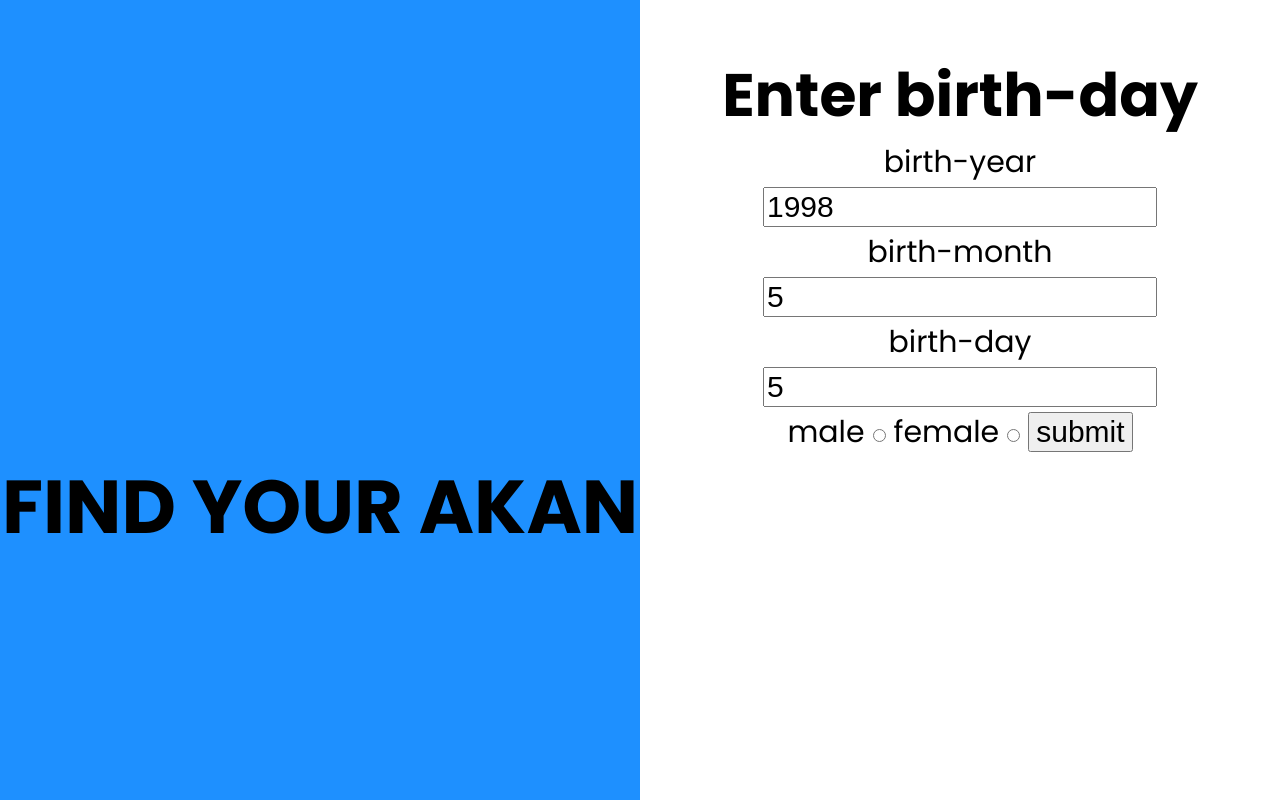
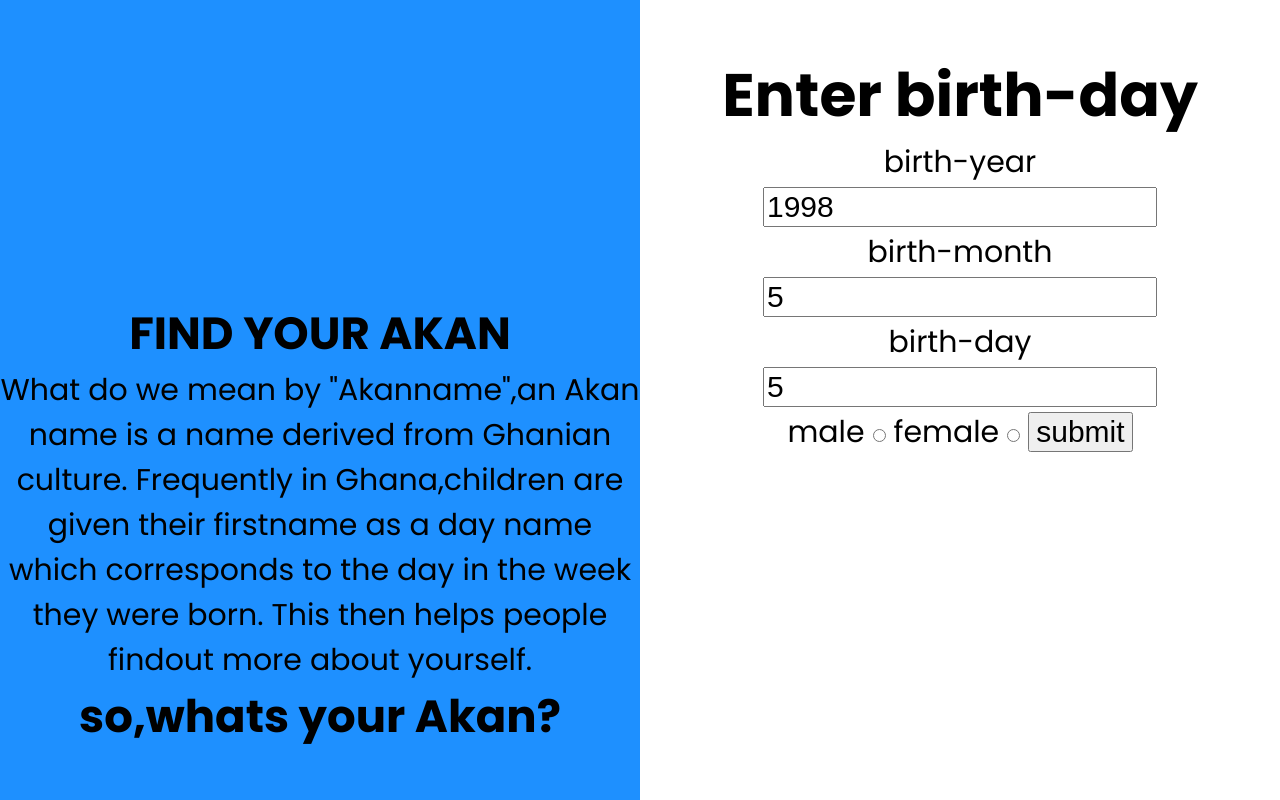
Before and after one commit to leonkae/leonkae.myakan.io, a plain HTML site: page index.html in a window 1280 px wide. Shown: the top 800 px of the page. Drawn offline with Linux system fonts and the light colour scheme.

Commit message:
about section modified

```diff
--- a/index.html
+++ b/index.html
@@ -4,7 +4,7 @@
     <meta charset="UTF-8" />
     <meta http-equiv="X-UA-Compatible" content="IE=edge" />
     <meta name="viewport" content="width=device-width, initial-scale=1.0" />
-    <title>Document</title>
+    <title>AKAN GENERATOR</title>
     <link rel="preconnect" href="https://fonts.googleapis.com" />
     <link rel="preconnect" href="https://fonts.gstatic.com" crossorigin />
     <link
@@ -17,8 +17,9 @@
     <div class="container">
       <div class="leftside">
         <h2>FIND YOUR AKAN</h2>
-
-        <!--<P>Lorem ipsum dolor sit amet, consectetur adipisicing elit. Exercitationem, ipsam! Molestias velit aliquam ipsam quasi deleniti? Maiores beatae autem accusantium ut voluptates, soluta quo suscipit facilis expedita vitae voluptatibus possimus.</P>-->
+        <p>
+        What do we mean by "Akanname",an Akan name is a name derived from Ghanian culture. Frequently in Ghana,children are given their firstname as a day name which corresponds to the day in the week they were born. This then helps people findout more about yourself. <h2>so,whats your Akan?</h2>
+        </p>
       </div>
 
       <div class="rightside">
--- a/style.css
+++ b/style.css
@@ -21,9 +21,9 @@ body{
 
 .leftside{
     text-align: center;
-    padding-top: 450px;
+    padding-top: 300px;
     padding-bottom: 450PX;
-    font-size: 50px;
+    font-size: 30px;
 }
 
 .rightside{
```
